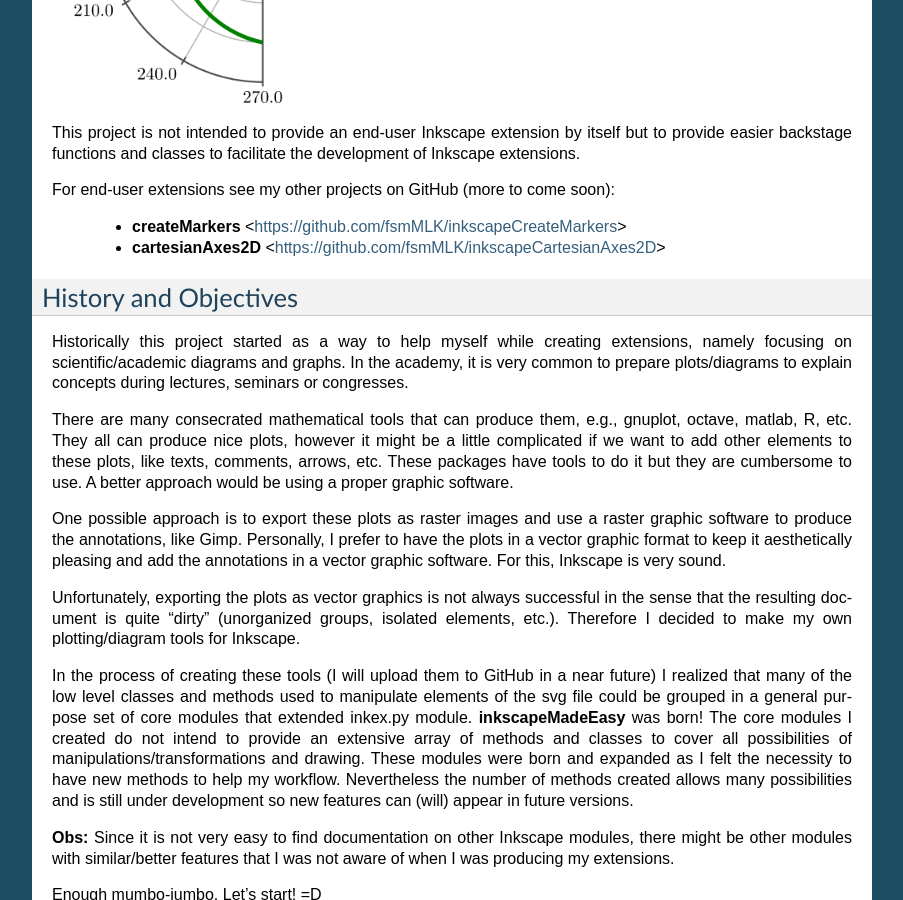
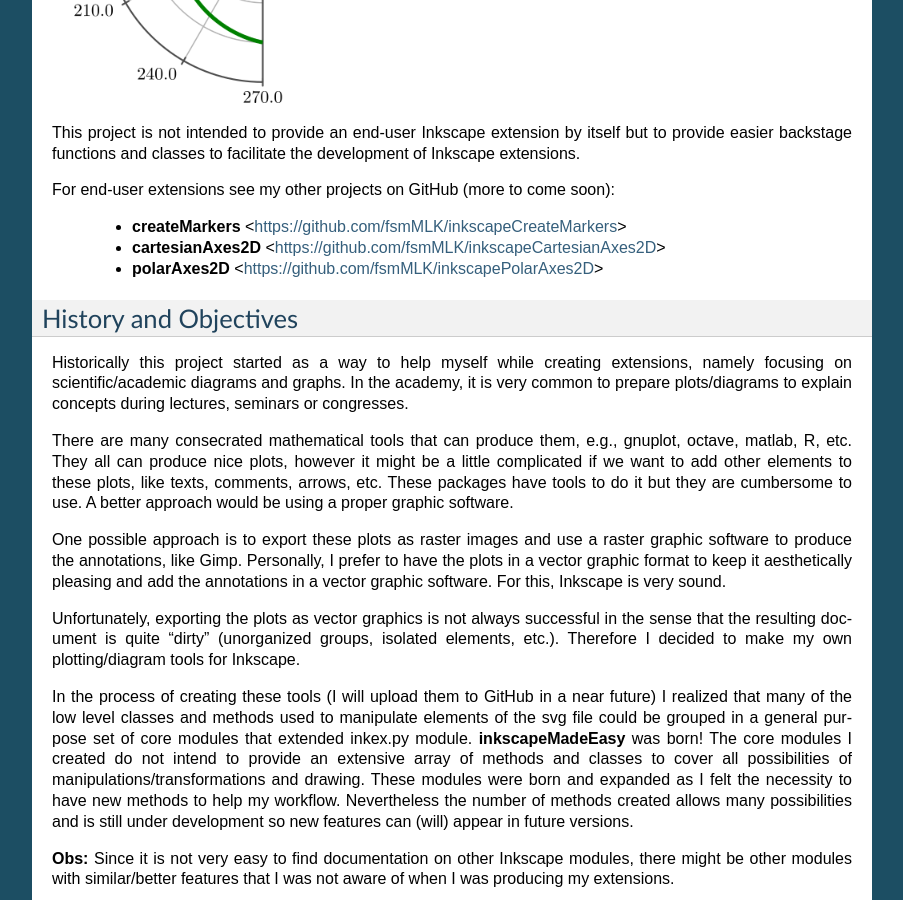
Before and after one commit to fsmMLK/inkscapeMadeEasy, a Sphinx documentation site: the page built from docs/source/index.rst, in a window 1280 px wide and 900 px high, scrolled down 748 px. Shown: the whole window, without its empty margins (198-1101 px from the left). Built offline with Sphinx 7.4.7, drawn with Linux system fonts in a browser that asks for light colours; formulas are drawn with MathJax 3.

Commit message:
documentation fixes

```diff
--- a/docs/source/index.rst
+++ b/docs/source/index.rst
@@ -21,6 +21,7 @@ For end-user extensions see my other projects on GitHub (more to come soon):
 
   - **cartesianAxes2D**         <https://github.com/fsmMLK/inkscapeCartesianAxes2D>
 
+  - **polarAxes2D**             <https://github.com/fsmMLK/inkscapePolarAxes2D>
 History and Objectives
 ----------------------
 
```
Also changed, not shown: README.md (+3 -0 lines).
